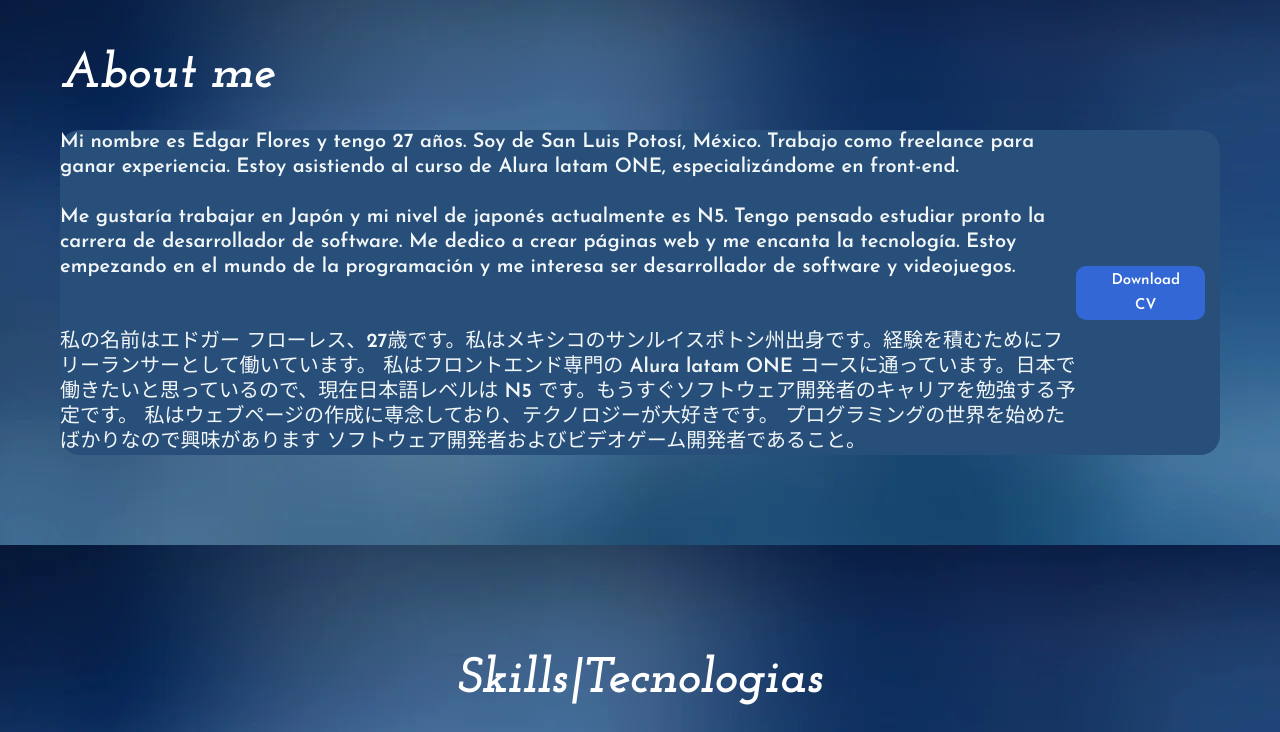
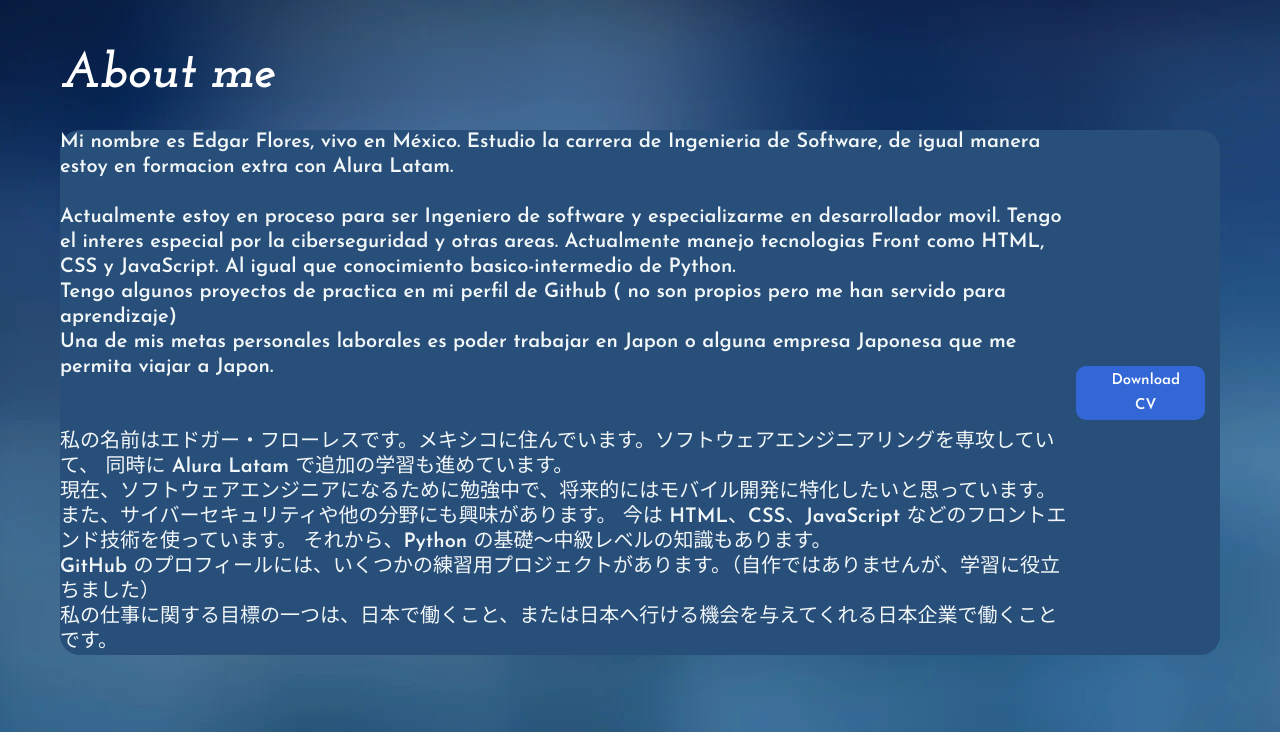
Before and after one commit to EdgarFloresz/Portafolio-Edgar, a plain HTML site: page index.html in a window 1280 px wide. Shown: the part 840-1572 px from the top of the page. Drawn offline with Linux system fonts and the light colour scheme; a web font is replaced by a local one.

Commit message:
cambie descripcion de perfil nov-25
Updated personal information and career goals in the about section.

```diff
--- a/index.html
+++ b/index.html
@@ -53,7 +53,7 @@
       </picture>
       <div class="home__description">
         <h1 class="home__title">Edgar Flores</h1>
-        <span class="home__title--secondary">Front-end Developer</span>
+        <span class="home__title--secondary">Software Engineer</span>
       </div>
     </section>
 
@@ -63,19 +63,25 @@
         <div class="about__grid">
           <div class="about__description">
             <p>
-              Mi nombre es Edgar Flores y tengo 27 años. Soy de San Luis Potosí, México. Trabajo como freelance para ganar experiencia.
-               Estoy asistiendo al curso de Alura latam ONE, especializándome en front-end.<br>
-              <br>Me gustaría trabajar en Japón y mi nivel de japonés actualmente es N5. Tengo pensado estudiar pronto la carrera de desarrollador de software.
-              Me dedico a crear páginas web y me encanta la tecnología.
-              Estoy empezando en el mundo de la programación y me interesa
-              ser desarrollador de software y videojuegos.
+              Mi nombre es Edgar Flores, vivo en México. Estudio la carrera de Ingenieria de Software, de igual manera
+              estoy en formacion extra con Alura Latam.<br>
+              <br>Actualmente estoy en proceso para ser Ingeniero de software y especializarme en desarrollador movil.
+              Tengo el interes especial por la ciberseguridad y otras areas. Actualmente manejo tecnologias Front como HTML, CSS y JavaScript.
+              Al igual que conocimiento basico-intermedio de Python.
+              <br> Tengo algunos proyectos de practica en mi perfil de Github ( no son propios pero me han servido para aprendizaje)
+              <br> Una de mis metas personales laborales es poder trabajar en Japon o alguna empresa Japonesa que me permita viajar a Japon.
               <br><br><br>
-              私の名前はエドガー フローレス、27歳です。私はメキシコのサンルイスポトシ州出身です。経験を積むためにフリーランサーとして働いています。
-  私はフロントエンド専門の Alura latam ONE コースに通っています。日本で働きたいと思っているので、現在日本語レベルは N5 です。もうすぐソフトウェア開発者のキャリアを勉強する予定です。
+             私の名前はエドガー・フローレスです。メキシコに住んでいます。ソフトウェアエンジニアリングを専攻していて、
+            同時に Alura Latam で追加の学習も進めています。<br>
 
-私はウェブページの作成に専念しており、テクノロジーが大好きです。
- プログラミングの世界を始めたばかりなので興味があります
- ソフトウェア開発者およびビデオゲーム開発者であること。
+            現在、ソフトウェアエンジニアになるために勉強中で、将来的にはモバイル開発に特化したいと思っています。
+            また、サイバーセキュリティや他の分野にも興味があります。
+            今は HTML、CSS、JavaScript などのフロントエンド技術を使っています。
+            それから、Python の基礎〜中級レベルの知識もあります。
+            <br>
+            GitHub のプロフィールには、いくつかの練習用プロジェクトがあります。（自作ではありませんが、学習に役立ちました）
+              <br> 私の仕事に関する目標の一つは、日本で働くこと、または日本へ行ける機会を与えてくれる日本企業で働くことです。
+
             </p>
 
             <a
```
